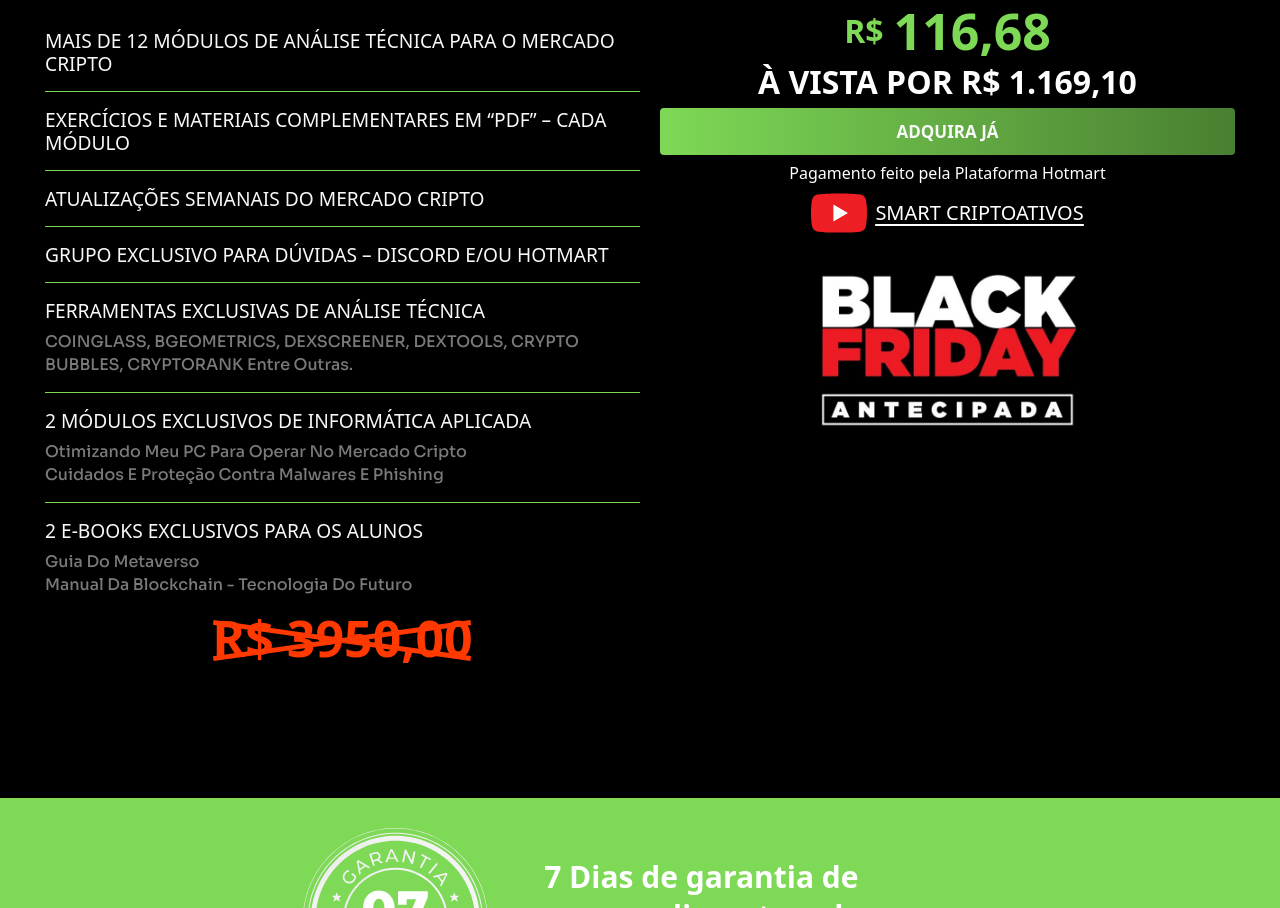
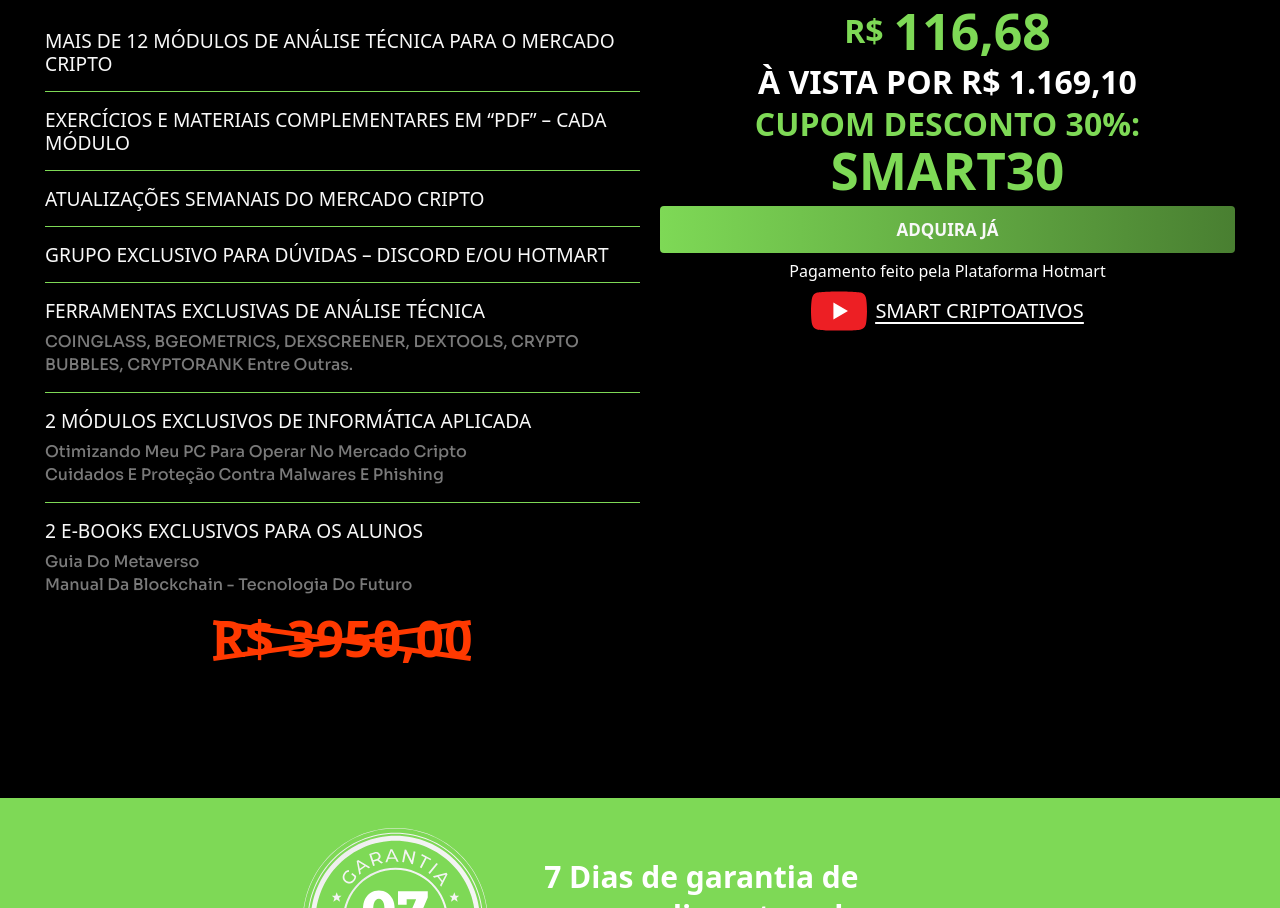
Before and after one commit to WeslleySORDev/smart-criptoativos, a React (Vite) app: page / in a window 1280 px wide. Shown: the part 4836-5744 px from the top of the page. Built offline with nearby package versions, Linux system fonts and the light colour scheme; a web font is replaced by a local one.

Commit message:
feat: remove black friday and add new cupom

```diff
--- a/src/screens/see-the-plans.jsx
+++ b/src/screens/see-the-plans.jsx
@@ -69,6 +69,11 @@
                 à vista por R$ 1.169,10
               </h3>
 
+              <p className="mb-4 flex flex-col gap-[10px_20px] text-center text-2xl font-bold uppercase text-[#7ed956] md:text-[3.5vw] lg:text-[2.5vw]">
+                CUPOM DESCONTO 30%:{' '}
+                <span className="text-4xl lg:text-[4vw]">SMART30</span>
+              </p>
+
               <Button
                 asChild
                 className="items-baseline text-[17px]/[1] uppercase"
@@ -99,10 +104,6 @@
                   SMART CRIPTOATIVOS
                 </a>
               </div>
-              <img
-                className="mx-auto mt-8 w-64"
-                src="/assets/see-the-plans/black_friday.png"
-              />
             </div>
           </div>
         </div>
```
